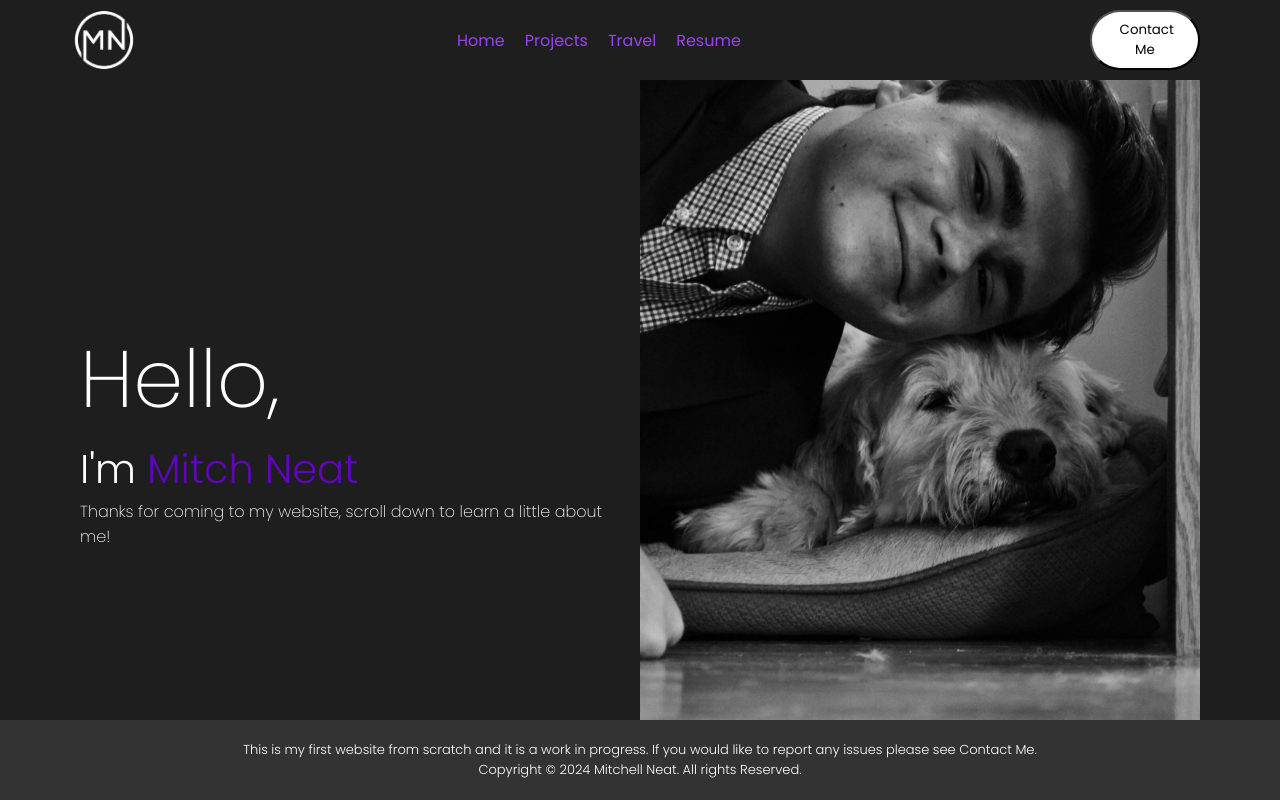
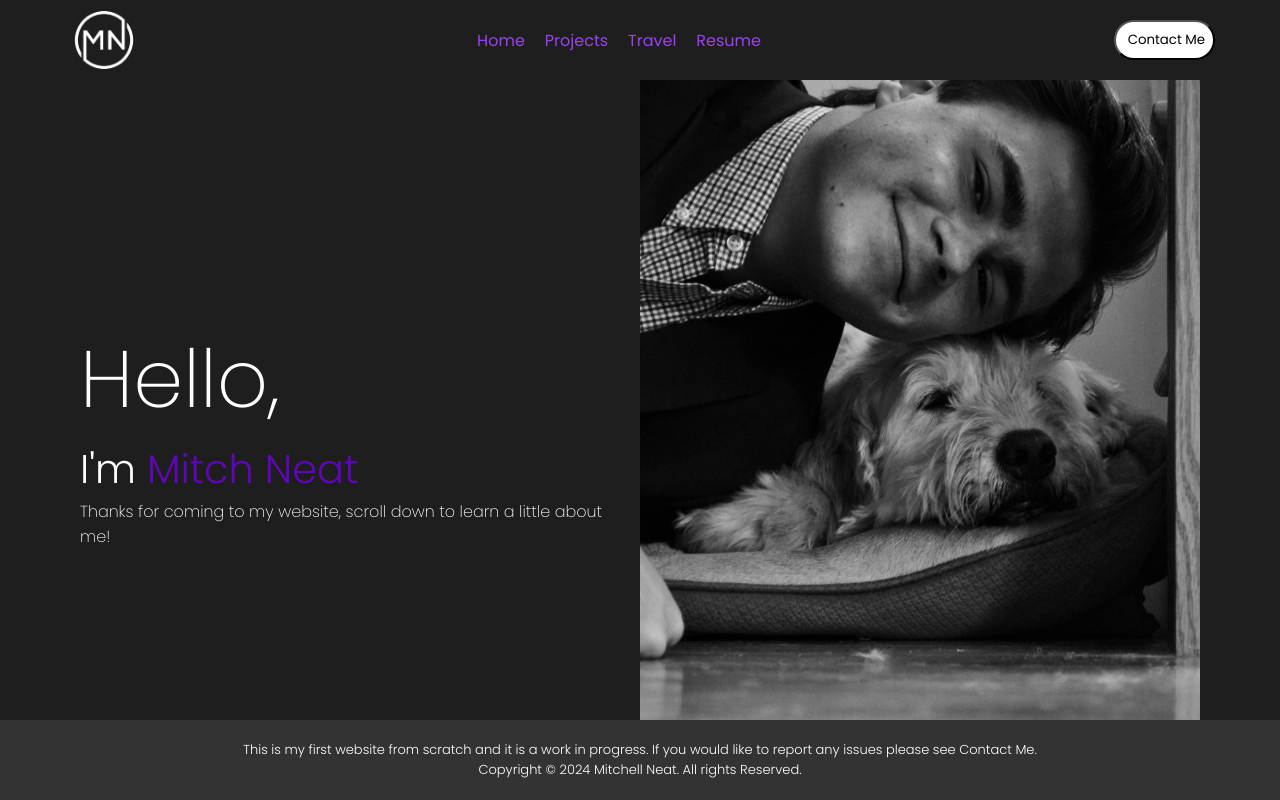
Before and after one commit to mitchneat/personalWebsite, a React (Create React App) app: page / in a window 1280 px wide. Shown: the top 800 px of the page. Built offline with nearby package versions, Linux system fonts and the light colour scheme.

Commit message:
fixing contact me

```diff
--- a/src/components/navbar/navbar.css
+++ b/src/components/navbar/navbar.css
@@ -110,9 +110,9 @@
 }
 .desktopMenuBtn{
     background: white;
-    padding: 0.5rem 1rem;
+    padding: 0.5rem 0.5rem;
     border-radius: 2rem;
-    margin: 1rem;
+    /* margin: 1rem; */
     cursor: pointer;
 }
 .mobileMenuBtn {
```
